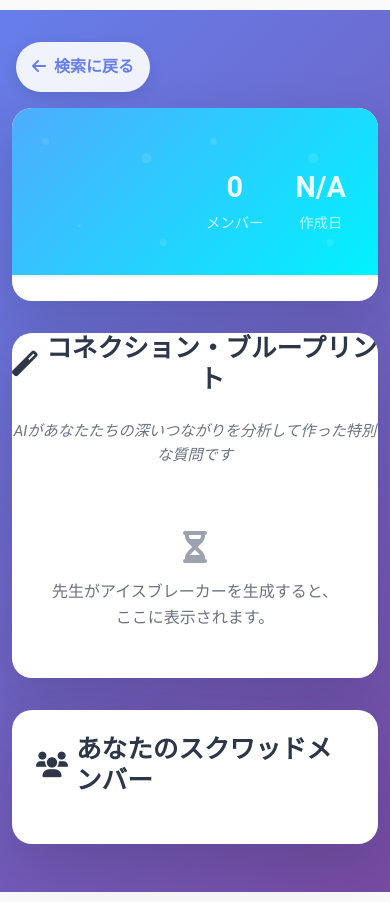
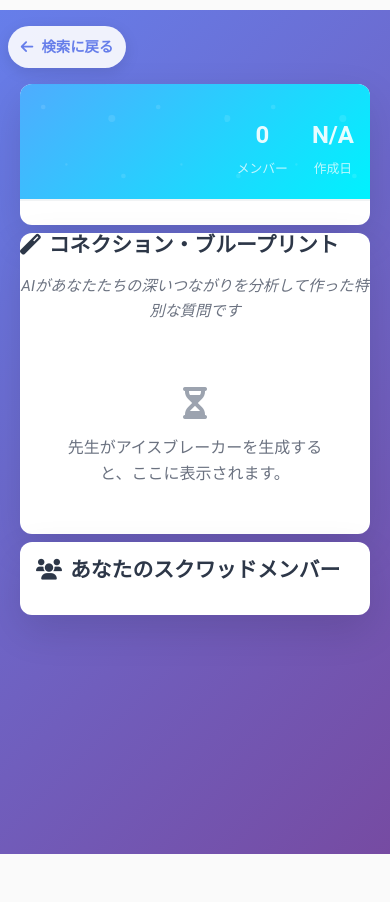
Before and after one commit to PhanAnh-V/StudentVibe, a Flask app: template templates/squad_hub.html in a window 390 px wide. After the commit the page ends 854 px from the top, so only its background shows below. Run offline with Flask 3, Linux system fonts and the light colour scheme; the template is opened without the code that fills it, so the values that code supplies are empty; some libraries are stand-ins or nearby versions.

Commit message:
Improve the appearance and layout of the squad hub for better clarity
Adjusts padding, margins, font sizes, and adds mobile optimizations to squad_hub.html for a cleaner UI.

Replit-Commit-Author: Agent
Replit-Commit-Session-Id: 91940a6a-1790-4984-91cc-6c38fa27a8ff
Replit-Commit-Screenshot-Url: https://storage.googleapis.com/screenshot-production-us-central1/5cd99704-f3ff-4a42-b052-420f8a7cec5c/bd84191e-c5c6-45c6-b1a4-e04e7df90c3d.jpg

```diff
--- a/templates/squad_hub.html
+++ b/templates/squad_hub.html
@@ -13,21 +13,21 @@
         .squad-hub-container {
             background: linear-gradient(135deg, #667eea 0%, #764ba2 100%);
             min-height: 100vh;
-            padding: 2rem 0;
+            padding: 1rem 0;
         }
 
         .hub-card {
             background: white;
-            border-radius: 20px;
-            box-shadow: 0 20px 60px rgba(0, 0, 0, 0.15);
+            border-radius: 16px;
+            box-shadow: 0 15px 40px rgba(0, 0, 0, 0.12);
             overflow: hidden;
-            margin-bottom: 2rem;
+            margin-bottom: 1.5rem;
         }
 
         .squad-header {
             background: linear-gradient(135deg, #4facfe 0%, #00f2fe 100%);
             color: white;
-            padding: 2.5rem 2rem;
+            padding: 1.8rem 1.5rem;
             text-align: center;
             position: relative;
         }
@@ -43,9 +43,9 @@
         }
 
         .squad-title {
-            font-size: 2.5rem;
+            font-size: 2rem;
             font-weight: 700;
-            margin-bottom: 0.5rem;
+            margin-bottom: 0.3rem;
             position: relative;
             z-index: 1;
         }
@@ -59,9 +59,9 @@
 
         .icebreaker-section {
             background: linear-gradient(135deg, #ff9a9e 0%, #fecfef 50%, #fecfef 100%);
-            padding: 2.5rem 2rem;
-            margin: 2rem;
-            border-radius: 15px;
+            padding: 1.5rem 1.2rem;
+            margin: 1rem;
+            border-radius: 12px;
             text-align: center;
             position: relative;
             overflow: hidden;
@@ -112,9 +112,18 @@
 
         .icebreaker-cards {
             display: grid;
-            grid-template-columns: repeat(auto-fit, minmax(300px, 1fr));
-            gap: 1.5rem;
-            margin-top: 1.5rem;
+            grid-template-columns: repeat(auto-fit, minmax(280px, 1fr));
+            gap: 1.2rem;
+            margin-top: 1.2rem;
+        }
+
+        /* Additional mobile optimization for icebreaker cards */
+        @media (max-width: 768px) {
+            .icebreaker-cards {
+                grid-template-columns: 1fr;
+                gap: 1rem;
+                margin-top: 1rem;
+            }
         }
 
         .icebreaker-card {
@@ -257,7 +266,7 @@
         }
 
         .members-section {
-            padding: 2rem;
+            padding: 1.2rem;
         }
 
         .section-title {
@@ -379,23 +388,88 @@
 
         @media (max-width: 768px) {
             .squad-hub-container {
-                padding: 1rem 0;
+                padding: 0.5rem 0;
+            }
+
+            .hub-card {
+                margin: 0.5rem;
+                border-radius: 12px;
+            }
+
+            .squad-header {
+                padding: 1.2rem 1rem;
             }
 
             .squad-title {
-                font-size: 2rem;
+                font-size: 1.6rem;
+                line-height: 1.3;
+            }
+
+            .shared-interests {
+                font-size: 0.85rem;
+                margin-top: 0.5rem;
             }
 
             .members-section {
-                padding: 1.5rem;
+                padding: 1rem;
+            }
+
+            .section-title {
+                font-size: 1.3rem;
+                margin-bottom: 1rem;
+            }
+
+            .member-card {
+                padding: 0.8rem;
+                margin-bottom: 0.6rem;
+            }
+
+            .member-avatar {
+                width: 45px;
+                height: 45px;
+                font-size: 1.2rem;
+            }
+
+            .icebreaker-section {
+                margin: 0.5rem;
+                padding: 1rem 0.8rem;
+            }
+
+            .icebreaker-title {
+                font-size: 1.3rem;
+            }
+
+            .question-item {
+                padding: 1rem;
+                margin-bottom: 0.8rem;
+            }
+
+            .question-text {
+                font-size: 1rem;
+                line-height: 1.5;
             }
 
             .back-link {
                 position: relative;
                 top: auto;
                 left: auto;
-                margin: 1rem;
+                margin: 0.5rem;
+                padding: 0.6rem 0.8rem;
+                font-size: 0.9rem;
                 display: inline-block;
+            }
+
+            .squad-stats {
+                gap: 1.5rem;
+                margin-top: 0.8rem;
+            }
+
+            .stat-number {
+                font-size: 1.5rem;
+            }
+
+            .stat-label {
+                font-size: 0.8rem;
             }
         }
     </style>
```
Also changed, not shown: attached_assets/image_1751555062184.png (added).
